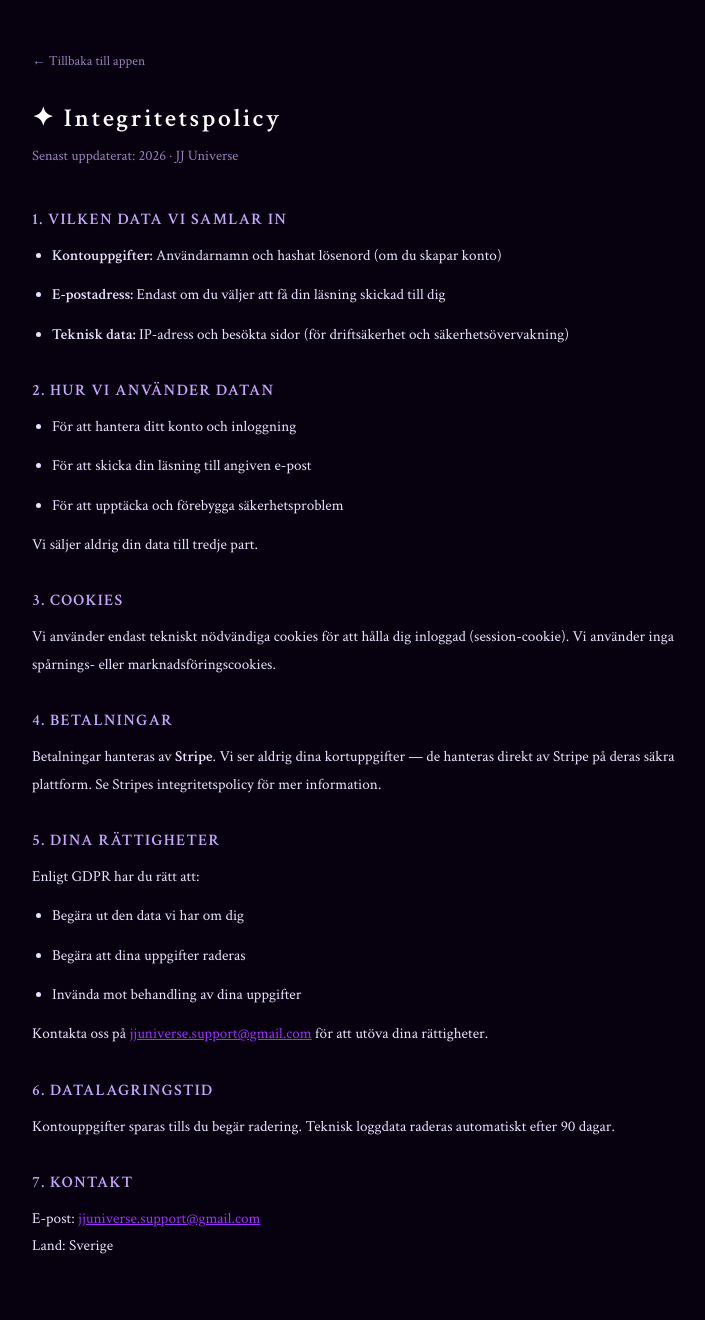
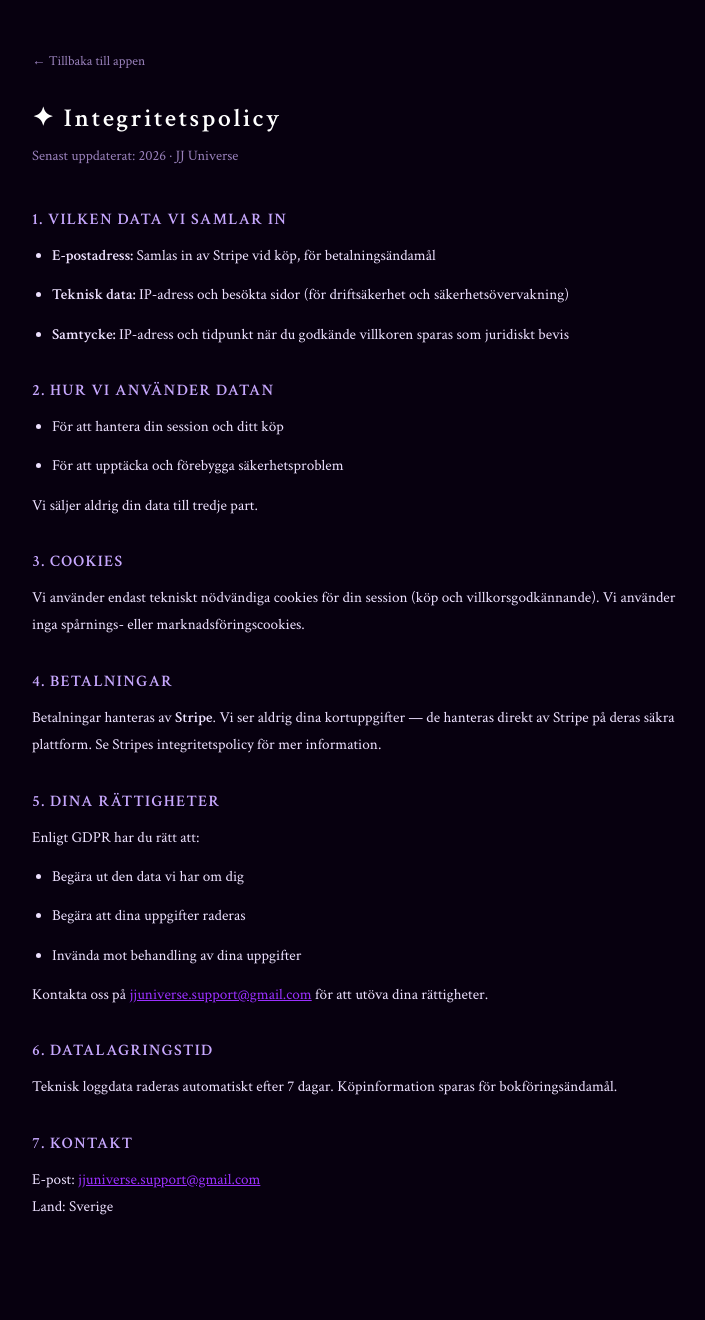
Before and after one commit to jojjan-johansson/jjuniverse, a Flask app: page /privacy in a window 1280 px wide. Shown: the whole page, without its empty margins (272-977 px from the left). After the commit the page ends 1215 px from the top, so only its background shows below. Run offline with Flask 3, Linux system fonts and the light colour scheme.

Commit message:
Uppdatera juridiska texter — ta bort referenser till konton, inloggning och mailfunktion
Co-Authored-By: Claude Sonnet 4.6 <noreply@anthropic.com>

```diff
--- a/templates/index.html
+++ b/templates/index.html
@@ -156,7 +156,7 @@
 
 <!-- Cookie-banner -->
 <div class="cookie-banner" id="cookie-banner">
-  <p>Vi använder nödvändiga cookies för inloggning och säkerhet. Inga spårningscookies.
+  <p>Vi använder nödvändiga cookies för din session och säkerhet. Inga spårningscookies.
     <a href="/privacy">Integritetspolicy</a></p>
   <button onclick="acceptCookies()">Okej</button>
 </div>
--- a/templates/payment_terms.html
+++ b/templates/payment_terms.html
@@ -57,7 +57,7 @@
   </ul>
 
   <h2>4. Leverans</h2>
-  <p>Din läsning är tillgänglig direkt efter genomförd betalning. Du kan även välja att få läsningen skickad till din e-postadress.</p>
+  <p>Din läsning är tillgänglig direkt efter genomförd betalning.</p>
 
   <h2>5. Återbetalningspolicy</h2>
   <p>Eftersom digitalt innehåll levereras omedelbart erbjuder vi inga återbetalningar om du är missnöjd med tolkningens innehåll. Tarotläsningar är subjektiva till sin natur och resultatet kan inte garanteras.</p>
--- a/templates/privacy.html
+++ b/templates/privacy.html
@@ -24,21 +24,20 @@
 
   <h2>1. Vilken data vi samlar in</h2>
   <ul>
-    <li><strong>Kontouppgifter:</strong> Användarnamn och hashat lösenord (om du skapar konto)</li>
-    <li><strong>E-postadress:</strong> Endast om du väljer att få din läsning skickad till dig</li>
+    <li><strong>E-postadress:</strong> Samlas in av Stripe vid köp, för betalningsändamål</li>
     <li><strong>Teknisk data:</strong> IP-adress och besökta sidor (för driftsäkerhet och säkerhetsövervakning)</li>
+    <li><strong>Samtycke:</strong> IP-adress och tidpunkt när du godkände villkoren sparas som juridiskt bevis</li>
   </ul>
 
   <h2>2. Hur vi använder datan</h2>
   <ul>
-    <li>För att hantera ditt konto och inloggning</li>
-    <li>För att skicka din läsning till angiven e-post</li>
+    <li>För att hantera din session och ditt köp</li>
     <li>För att upptäcka och förebygga säkerhetsproblem</li>
   </ul>
   <p>Vi säljer aldrig din data till tredje part.</p>
 
   <h2>3. Cookies</h2>
-  <p>Vi använder endast tekniskt nödvändiga cookies för att hålla dig inloggad (session-cookie). Vi använder inga spårnings- eller marknadsföringscookies.</p>
+  <p>Vi använder endast tekniskt nödvändiga cookies för din session (köp och villkorsgodkännande). Vi använder inga spårnings- eller marknadsföringscookies.</p>
 
   <h2>4. Betalningar</h2>
   <p>Betalningar hanteras av <strong>Stripe</strong>. Vi ser aldrig dina kortuppgifter — de hanteras direkt av Stripe på deras säkra plattform. Se Stripes integritetspolicy för mer information.</p>
@@ -53,7 +52,7 @@
   <p>Kontakta oss på <a href="mailto:jjuniverse.support@gmail.com" style="color:#9b30ff;">jjuniverse.support@gmail.com</a> för att utöva dina rättigheter.</p>
 
   <h2>6. Datalagringstid</h2>
-  <p>Kontouppgifter sparas tills du begär radering. Teknisk loggdata raderas automatiskt efter 90 dagar.</p>
+  <p>Teknisk loggdata raderas automatiskt efter 7 dagar. Köpinformation sparas för bokföringsändamål.</p>
 
   <h2>7. Kontakt</h2>
   <p>E-post: <a href="mailto:jjuniverse.support@gmail.com" style="color:#9b30ff;">jjuniverse.support@gmail.com</a><br>
--- a/templates/terms.html
+++ b/templates/terms.html
@@ -54,8 +54,8 @@
   <h2>3. Åldersgräns</h2>
   <p>Du måste vara minst 18 år för att använda JJ Universe och genomföra köp.</p>
 
-  <h2>4. Rätt att stänga av användare</h2>
-  <p>JJ Universe förbehåller sig rätten att när som helst stänga av eller blockera konton utan förvarning, exempelvis vid missbruk, falska uppgifter eller kränkande beteende.</p>
+  <h2>4. Rätt att neka åtkomst</h2>
+  <p>JJ Universe förbehåller sig rätten att neka åtkomst till tjänsten utan förvarning, exempelvis vid missbruk eller kränkande beteende.</p>
 
   <h2>5. Tillgänglighet & internetuppkoppling</h2>
   <p>Vi garanterar inte att tjänsten alltid är tillgänglig. Underhåll och driftstopp kan förekomma utan förvarning.</p>
```
